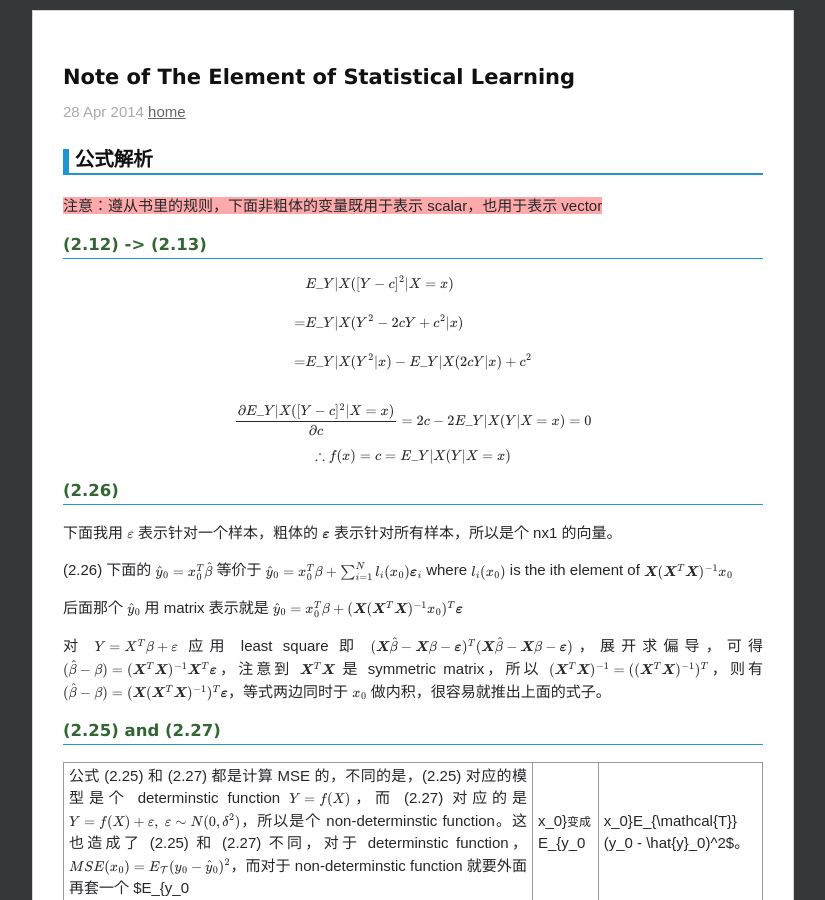
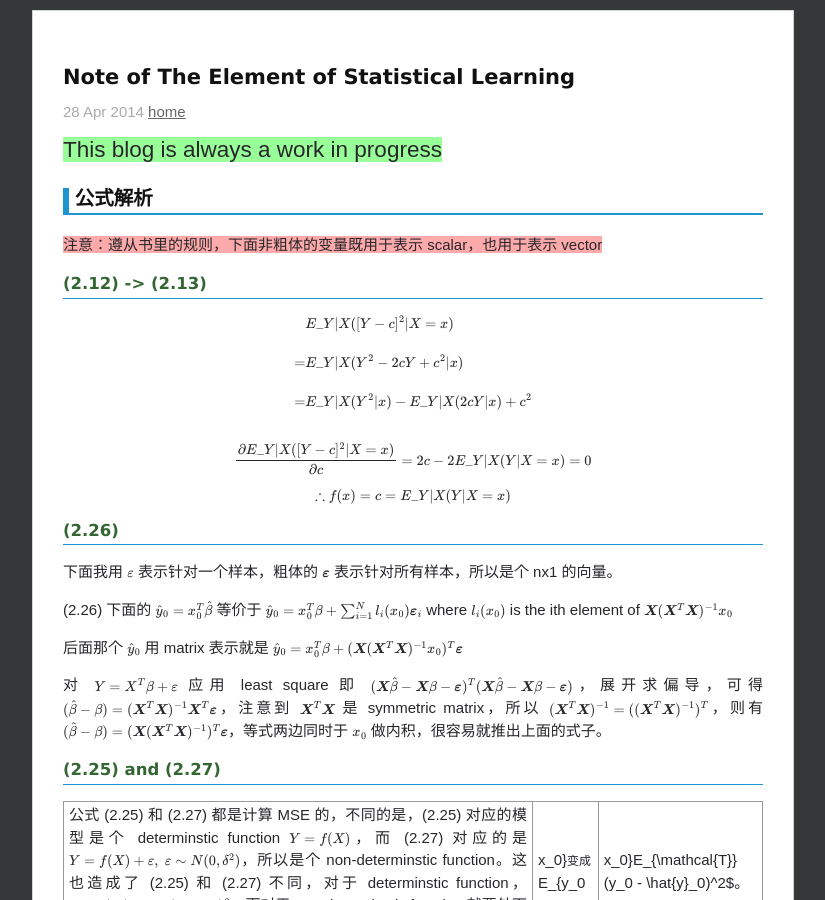
Before and after one commit to chenrushan/chenrushan.github.io, a Jekyll site: the page built from _posts/2014-04-28-esl-note.markdown, in a window 1280 px wide and 900 px high. Shown: the whole window, without its empty margins (227-1052 px from the left). Built offline with Jekyll 4.4.1, drawn with Linux system fonts in a browser that asks for light colours; Markdown is read by kramdown in place of the engine named in the settings; formulas are drawn with MathJax 3.

Commit message:
[esl]: update

```diff
--- a/_posts/2014-04-28-esl-note.markdown
+++ b/_posts/2014-04-28-esl-note.markdown
@@ -3,6 +3,8 @@ layout: post
 title: Note of The Element of Statistical Learning
 categories: ml
 ---
+
+<span style="font-size: 1.5em; background-color:#9f9">This blog is always a work in progress</span>
 
 ### 公式解析
 
```
